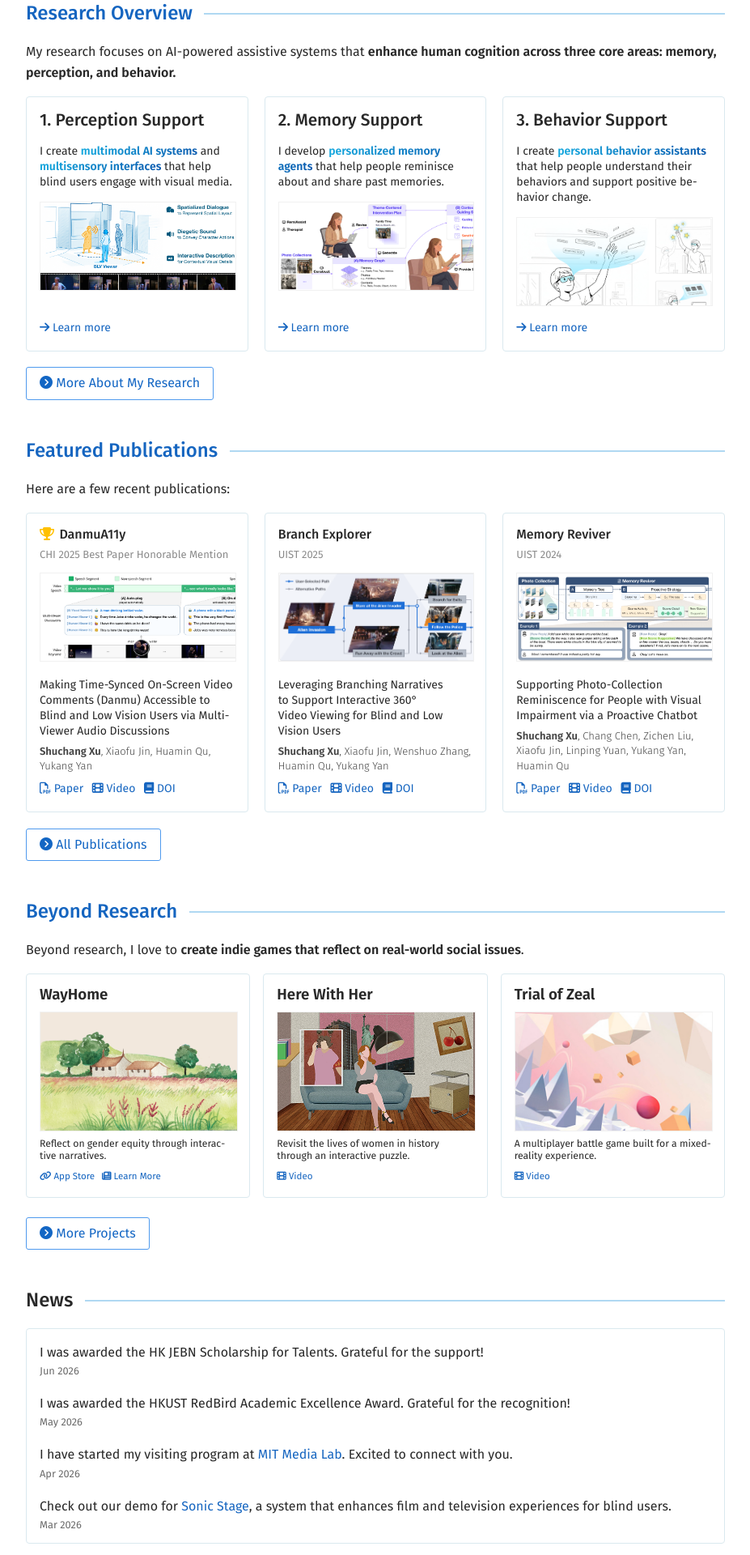
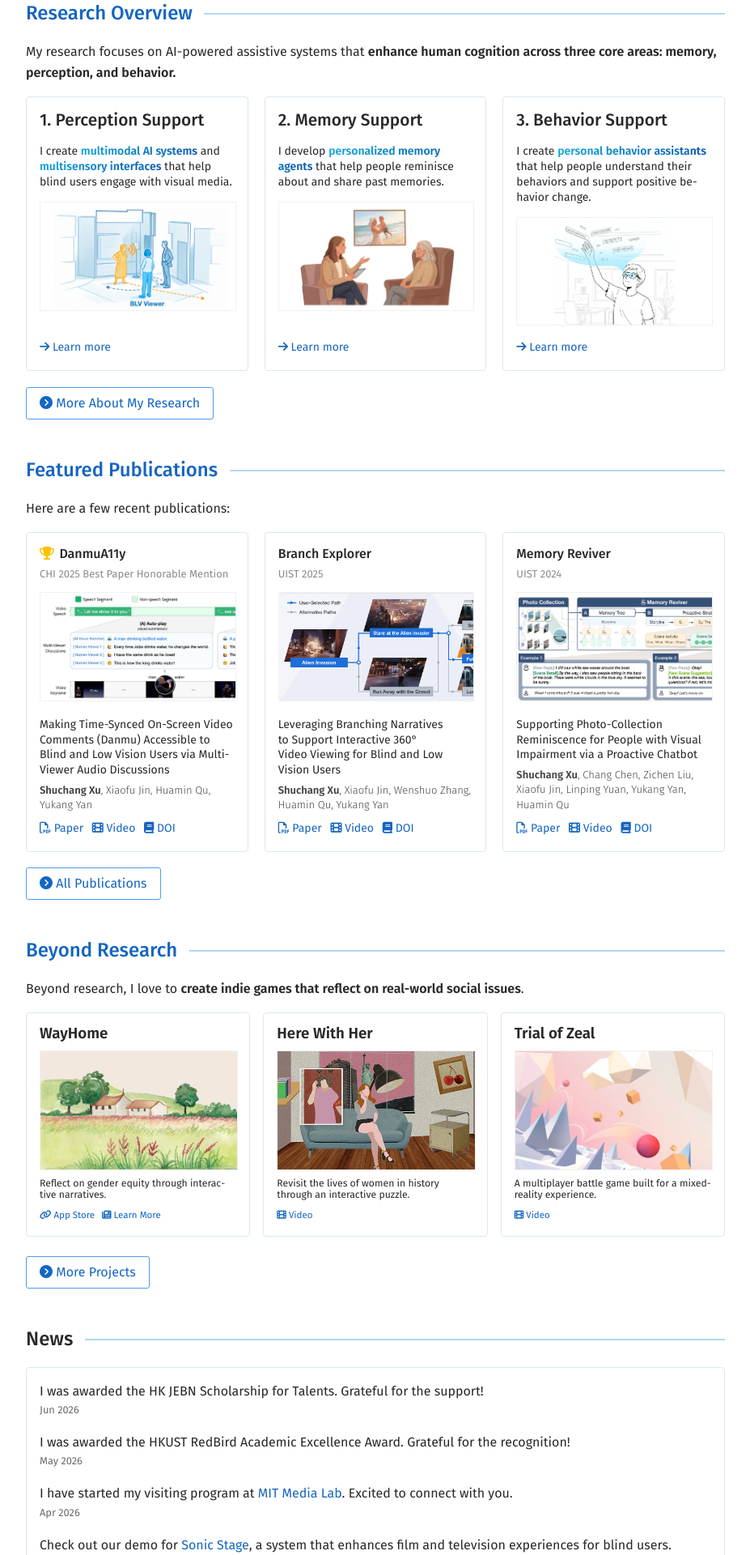
Before and after one commit to ShuchangXu/ShuchangXu.github.io, a Jekyll site: the page built from index.md, in a window 1280 px wide. Shown: the part 564-2484 px from the top of the page at 81% size, without its empty margins (176-1103 px from the left). Built offline with Jekyll 4.4.1, drawn with Linux system fonts in a browser that asks for light colours; a style sheet for code colours, icons or effects is not loaded.

Commit message:
v2_stable

```diff
--- a/_sass/_projects.scss
+++ b/_sass/_projects.scss
@@ -121,7 +121,7 @@
         display: block;
         width: 100%;
         height: 0;
-        padding-top: 45%;
+        padding-top: 55%;
         margin: 8px 0;
         border: 1px solid #f1f1f1;
 
--- a/index.md
+++ b/index.md
@@ -34,21 +34,21 @@ My research focuses on AI-powered assistive systems that **enhance human cogniti
   <div class="project">
     <span class="title">1. Perception Support</span>
     <p>I create <strong>multimodal AI systems</strong> and <strong>multisensory interfaces</strong> that help blind users engage with visual media.</p>
-    <a href="{{ '/research/' | relative_url }}#perception-support---visual-accessibility" class="preview-image" style="background-image: url('{{ '/assets/img/13_SonicStage.png' | relative_url }}')"></a>
+    <a href="{{ '/research/' | relative_url }}#perception-support---visual-accessibility" class="preview-image" style="background-image: url('{{ '/assets/img/Area_1.png' | relative_url }}')"></a>
     <div class="spacer"></div>
     <div class="links"><a href="{{ '/research/' | relative_url }}#perception-support---visual-accessibility"><i class="fas fa-arrow-right" aria-hidden="true"></i> Learn more</a></div>
   </div>
   <div class="project">
     <span class="title">2. Memory Support</span>
     <p>I develop <strong>personalized memory agents</strong> that help people reminisce about and share past memories.</p>
-    <a href="{{ '/research/' | relative_url }}#memory-and-reasoning-support" class="preview-image" style="background-image: url('{{ '/assets/img/14_RemiAssist.png' | relative_url }}')"></a>
+    <a href="{{ '/research/' | relative_url }}#memory-and-reasoning-support" class="preview-image" style="background-image: url('{{ '/assets/img/Area_2.png' | relative_url }}')"></a>
     <div class="spacer"></div>
     <div class="links"><a href="{{ '/research/' | relative_url }}#memory-and-reasoning-support"><i class="fas fa-arrow-right" aria-hidden="true"></i> Learn more</a></div>
   </div>
   <div class="project">
     <span class="title">3. Behavior Support</span>
     <p>I create <strong>personal behavior assistants</strong> that help people understand their behaviors and support positive behavior change.</p>
-    <a href="{{ '/research/' | relative_url }}#behavior-and-learning-support" class="preview-image" style="background-image: url('{{ '/assets/img/12_InteractiveBreak.png' | relative_url }}')"></a>
+    <a href="{{ '/research/' | relative_url }}#behavior-and-learning-support" class="preview-image" style="background-image: url('{{ '/assets/img/Area_3.png' | relative_url }}')"></a>
     <div class="spacer"></div>
     <div class="links"><a href="{{ '/research/' | relative_url }}#behavior-and-learning-support"><i class="fas fa-arrow-right" aria-hidden="true"></i> Learn more</a></div>
   </div>
```
Also changed, not shown: assets/img/Area_1.png (added), assets/img/Area_2.png (added), assets/img/Area_3.png (added).
